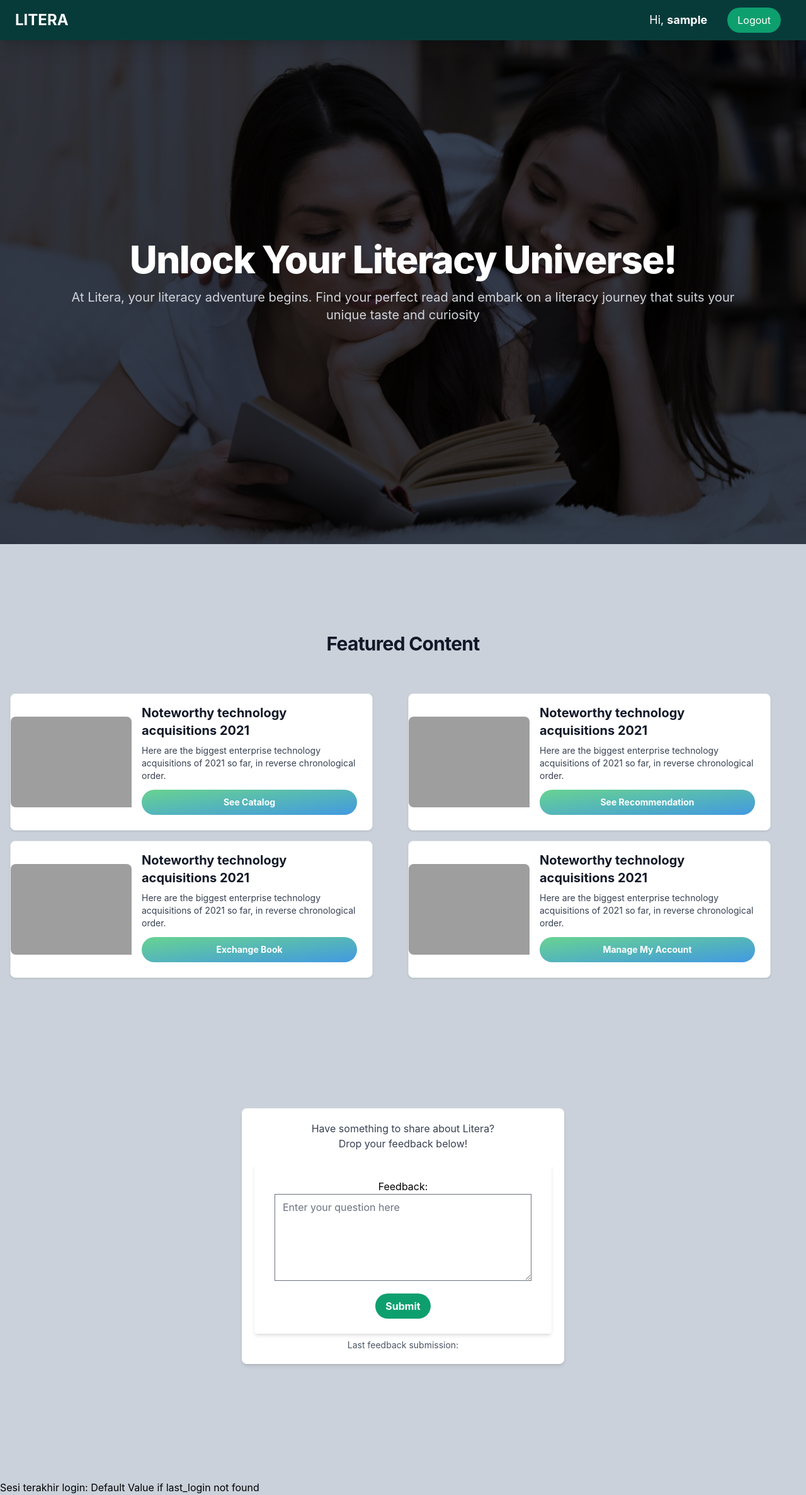
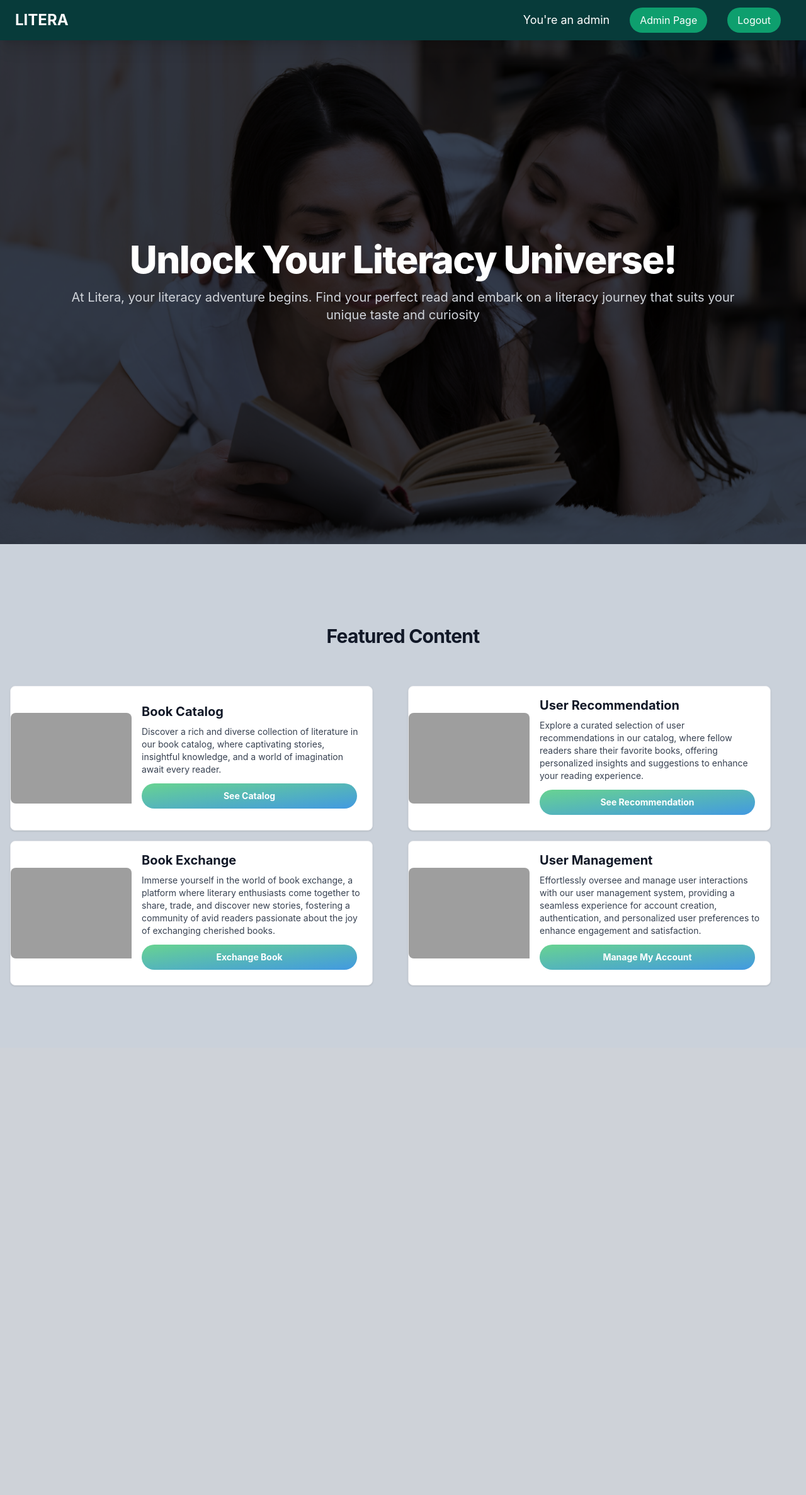
Before and after one commit to Litera-Bhinneka/Litera-Bhinneka-Web, a Django app: page / in a window 1280 px wide. Shown: the whole page at 63% size. After the commit the page ends 1567 px from the top, so only its background shows below. Run offline with Django 4.2, Linux system fonts and the light colour scheme; a user stored in the database is signed in; tables that the repository leaves empty hold one stand-in row (values such as "Sample post"); some libraries are stand-ins or nearby versions; grey boxes are pictures that could not be loaded.

Commit message:
handle admin

```diff
--- a/homepage/templates/homepage.html
+++ b/homepage/templates/homepage.html
@@ -60,8 +60,8 @@
       <a href="../catalog/show-catalog" class="flex flex-col items-center bg-white border border-gray-200 rounded-lg shadow max-h-96 md:flex-row md:max-w-xl hover:bg-gray-100 dark:border-gray-700 dark:bg-gray-800 dark:hover:bg-gray-700">
         <img class="object-cover w-full h-40 md:h-auto md:w-48 md:rounded-t-lg md:rounded-l-lg" src="https://encrypted-tbn0.gstatic.com/images?q=tbn:ANd9GcShjUuw8jctSpLJnkDAPHAFX74enh7bCxanMg&usqp=CAU" alt="">
         <div class="flex flex-col justify-between p-4 leading-normal w-full">
-            <h5 class="mb-2 text-xl md:text-2xl font-bold text-gray-900 dark:text-white">Noteworthy technology acquisitions 2021</h5>
-            <p class="mb-3 text-sm md:text-base text-gray-700 dark:text-gray-400">Here are the biggest enterprise technology acquisitions of 2021 so far, in reverse chronological order.</p>
+            <h5 class="mb-2 text-xl md:text-2xl font-bold text-gray-900 dark:text-white">Book Catalog</h5>
+            <p class="mb-3 text-sm md:text-base text-gray-700 dark:text-gray-400">Discover a rich and diverse collection of literature in our book catalog, where captivating stories, insightful knowledge, and a world of imagination await every reader.</p>
             <button class="custom-button text-sm md:text-base">
               See Catalog
             </button>
@@ -70,8 +70,8 @@
       <a href="../recommendation/" class="flex flex-col items-center bg-white border border-gray-200 rounded-lg shadow max-h-96 md:flex-row md:max-w-xl hover:bg-gray-100 dark:border-gray-700 dark:bg-gray-800 dark:hover:bg-gray-700">
         <img class="object-cover w-full h-40 md:h-auto md:w-48 md:rounded-t-lg md:rounded-l-lg" src="https://encrypted-tbn0.gstatic.com/images?q=tbn:ANd9GcShjUuw8jctSpLJnkDAPHAFX74enh7bCxanMg&usqp=CAU" alt="">
         <div class="flex flex-col justify-between p-4 leading-normal w-full">
-            <h5 class="mb-2 text-xl md:text-2xl font-bold text-gray-900 dark:text-white">Noteworthy technology acquisitions 2021</h5>
-            <p class="mb-3 text-sm md:text-base text-gray-700 dark:text-gray-400">Here are the biggest enterprise technology acquisitions of 2021 so far, in reverse chronological order.</p>
+            <h5 class="mb-2 text-xl md:text-2xl font-bold text-gray-900 dark:text-white">User Recommendation</h5>
+            <p class="mb-3 text-sm md:text-base text-gray-700 dark:text-gray-400">Explore a curated selection of user recommendations in our catalog, where fellow readers share their favorite books, offering personalized insights and suggestions to enhance your reading experience.</p>
             <button class="custom-button text-sm md:text-base">
               See Recommendation
             </button>
@@ -80,8 +80,8 @@
       <a href="../exchange/" class="flex flex-col items-center bg-white border border-gray-200 rounded-lg shadow max-h-96 md:flex-row md:max-w-xl hover:bg-gray-100 dark:border-gray-700 dark:bg-gray-800 dark:hover:bg-gray-700">
         <img class="object-cover w-full h-40 md:h-auto md:w-48 md:rounded-t-lg md:rounded-l-lg" src="https://encrypted-tbn0.gstatic.com/images?q=tbn:ANd9GcShjUuw8jctSpLJnkDAPHAFX74enh7bCxanMg&usqp=CAU" alt="">
         <div class="flex flex-col justify-between p-4 leading-normal w-full">
-            <h5 class="mb-2 text-xl md:text-2xl font-bold text-gray-900 dark:text-white">Noteworthy technology acquisitions 2021</h5>
-            <p class="mb-3 text-sm md:text-base text-gray-700 dark:text-gray-400">Here are the biggest enterprise technology acquisitions of 2021 so far, in reverse chronological order.</p>
+            <h5 class="mb-2 text-xl md:text-2xl font-bold text-gray-900 dark:text-white">Book Exchange</h5>
+            <p class="mb-3 text-sm md:text-base text-gray-700 dark:text-gray-400">Immerse yourself in the world of book exchange, a platform where literary enthusiasts come together to share, trade, and discover new stories, fostering a community of avid readers passionate about the joy of exchanging cherished books.</p>
             <button class="custom-button text-sm md:text-base">
               Exchange Book
             </button>
@@ -90,8 +90,8 @@
       <a href="../manage-user/user-page" class="flex flex-col items-center bg-white border border-gray-200 rounded-lg shadow max-h-96 md:flex-row md:max-w-xl hover:bg-gray-100 dark:border-gray-700 dark:bg-gray-800 dark:hover:bg-gray-700">
         <img class="object-cover w-full h-40 md:h-auto md:w-48 md:rounded-t-lg md:rounded-l-lg" src="https://encrypted-tbn0.gstatic.com/images?q=tbn:ANd9GcShjUuw8jctSpLJnkDAPHAFX74enh7bCxanMg&usqp=CAU" alt="">
         <div class="flex flex-col justify-between p-4 leading-normal w-full">
-            <h5 class="mb-2 text-xl md:text-2xl font-bold text-gray-900 dark:text-white">Noteworthy technology acquisitions 2021</h5>
-            <p class="mb-3 text-sm md:text-base text-gray-700 dark:text-gray-400">Here are the biggest enterprise technology acquisitions of 2021 so far, in reverse chronological order.</p>
+            <h5 class="mb-2 text-xl md:text-2xl font-bold text-gray-900 dark:text-white">User Management</h5>
+            <p class="mb-3 text-sm md:text-base text-gray-700 dark:text-gray-400">Effortlessly oversee and manage user interactions with our user management system, providing a seamless experience for account creation, authentication, and personalized user preferences to enhance engagement and satisfaction.</p>
             <button class="custom-button text-sm md:text-base">
               Manage My Account
             </button>
@@ -100,7 +100,9 @@
 
   </div>
 </div>
-
+  {% if user.is_authenticated %}
+  {% if user.is_superuser %}
+  {% else %}
   <div id="post-form" class= "flex justify-center mt-24 mb-10 ">
       <div class="bg-white w-4/5 grid grid-cols-1 text-center shadow-md  rounded-lg bg-gradient-to-b from-sky-200 to-sky-300 md:w-2/5 p-5 ">
         <p class="text-gray-700" >
@@ -122,14 +124,8 @@
           <!-- <span id="last-submit-question" class="block text-sm text-gray-600 sm:text-center dark:text-gray-500" >{{ last_feedback }}</span> -->
         </div>
     </div>
-
-    <br>
-    <br>
-    <br>
-    <br>
-    <br>
-    <br>
-
-  <h5>Sesi terakhir login: {{ last_login }}</h5>
+  {% endif %}
+  {% else %}
+  {% endif %}
 
   {% endblock content %}
--- a/templates/base.html
+++ b/templates/base.html
@@ -24,12 +24,26 @@
             </a>
             <div class="mx-6 flex items-center gap-8">
                 {% if user.is_authenticated %}
+                {% if user.is_superuser %}
+                    <span class="text-lg">You're an admin</strong></span>
+                    <a href="{% url 'admin:index' %}">
+                        <button class="bg-green-500 hover:bg-green-700 text-white py-2 px-4 rounded-full">
+                            Admin Page
+                        </button>
+                    </a>
+                    <a href="{% url 'authentication:logout' %}">
+                        <button class="bg-green-500 hover:bg-green-700 text-white py-2 px-4 rounded-full">
+                            Logout
+                        </button>
+                    </a>
+                {% else %}
                     <span class="text-lg">Hi, <strong>{{ name }}</strong></span>
                     <a href="{% url 'authentication:logout' %}">
                         <button class="bg-green-500 hover:bg-green-700 text-white py-2 px-4 rounded-full">
                             Logout
                         </button>
                     </a>
+                {% endif %}
                 {% else %}
                     <span class="text-lg">You're a guest</span>
                     <a href="{% url 'authentication:login' %}">
```
Also changed, not shown: recommendation/views.py (+8 -6 lines).
